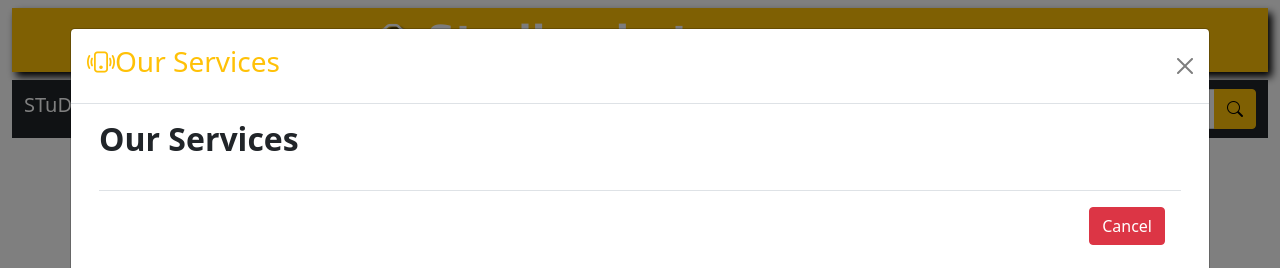
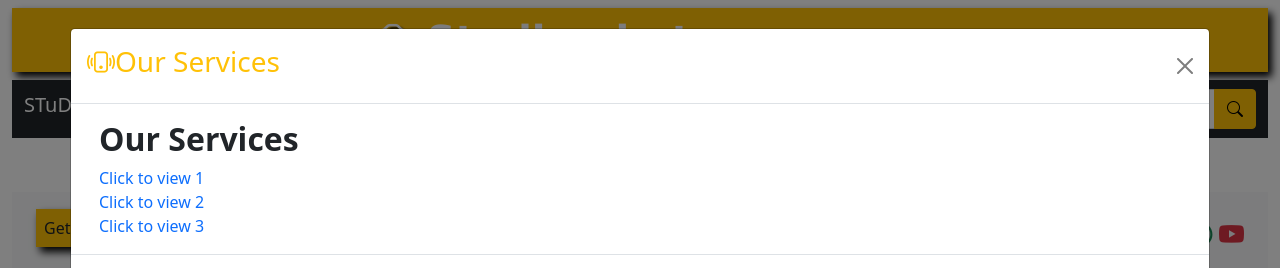
Before and after one commit to heyimarya/studio-photosun, a website: page service.html in a window 1280 px wide. Both pictures are taken after a click on the button "Click Here To See What We Providing". Shown: the top 268 px of the page. Drawn offline with nearby package versions, Linux system fonts and the light colour scheme.

Commit message:
pdf link updated

```diff
--- a/service.html
+++ b/service.html
@@ -41,7 +41,7 @@
     </div>
     <!-- modal -->
 <div class="d-flex justify-content-center" style="height:500 ; width:100%; ">
-    <button data-bs-target="#login" data-bs-toggle="modal" class="btn btn-warning w-75 mt-2 fw-bold"><span class="bi bi-person-check-fill"> Click Here To See What We Providing</span></button>
+    <button data-bs-target="#login" data-bs-toggle="modal" class="btn btn-warning w-75 mt-2  fw-bold"><span class="bi bi-person-check-fill"> Click Here To See What We Providing</span></button>
 
     <div class="modal-container">
     <div class="modal fade" id="login">
@@ -84,10 +84,13 @@
                     <h5><span class="bi bi-phone"><a class="text-decoration-none" target="_blank" href="callto:+91-8789822686">8789822686</a></span></h5>
                     <h5><span class="bi bi-geo-alt"><a class="text-decoration-none" href="https://www.google.co.in/maps/place/Studio+Photosun:+The+weeding+knot+film/@25.1958507,85.5189882,17z/data=!3m1!4b1!4m5!3m4!1s0x39f2f56b82899d53:0xe2dacd80a7655481!8m2!3d25.1957803!4d85.5211779" target="_blank">Location</a></span></h5> -->
                     <!-- embed pdf -->
+                 <a class="text-decoration-none" href="./public/pdf/Beige Wedding Photography Price Guide.pdf" target="_blank" frameborder="0" width="100%" height="400px"> Click to view 1</a>
 
-                <object data="./public/pdf/Beige Wedding Photography Price Guide.pdf" type="application/pdf" frameborder="0" width="100%" height="400px">
                  <br>
-                 <object data="./public/pdf/pdf_20220814_124835_0000.pdf" type="application/pdf" frameborder="0" width="100%" height="400px">
+                 <a class="text-decoration-none" href="./public/pdf/pdf_20220814_124835_0000.pdf" target="_blank" frameborder="0" width="100%" height="400px"> Click to view 2</a>
+                 <br>
+                 <a class="text-decoration-none" href="./public/pdf/null-1.pdf" target="_blank" frameborder="0" width="100%" height="400px"> Click to view 3</a>
+
 
 
                 </div>
```
